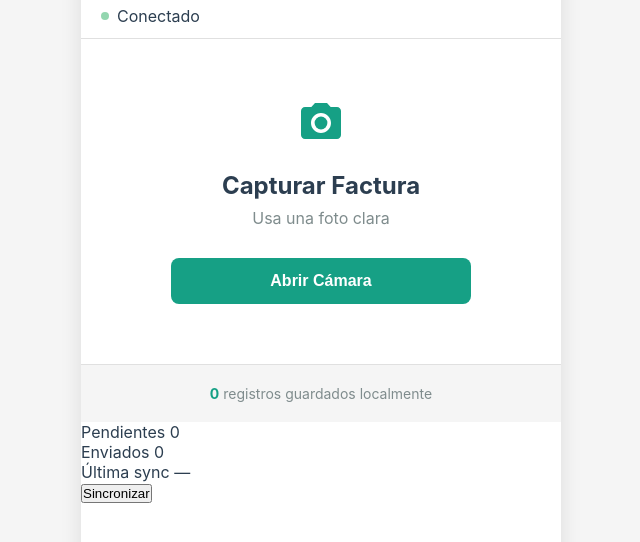
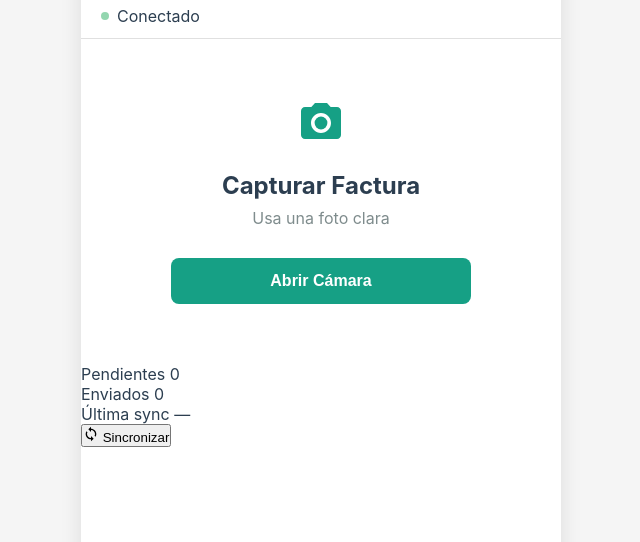
Before and after one commit to billioG/reintegros, a plain HTML site: page index.html in a window 1280 px wide. Shown: the part 62-604 px from the top of the page, without its empty margins (319-959 px from the left). Drawn offline with Linux system fonts and the light colour scheme.

Commit message:
Update sync button and remove footer section
Removed the footer section and replaced the sync button with a new button that includes an SVG icon.

```diff
--- a/index.html
+++ b/index.html
@@ -133,12 +133,7 @@
       </div>
     </div>
 
-    <footer>
-      <div class="saved-data">
-        <span id="savedCount">0</span> registros guardados localmente
-      </div>
-    </footer>
-
+    <!-- Dashboard de sincronización -->
     <div class="sync-dashboard">
       <div class="sync-stat">
         <span class="label">Pendientes</span>
@@ -152,7 +147,12 @@
         <span class="label">Última sync</span>
         <span class="value" id="dashLastSync">—</span>
       </div>
-      <button class="btn-sync" id="btnSyncNow">Sincronizar</button>
+      <button class="btn-sync" id="btnSyncNow">
+        <svg width="16" height="16" viewBox="0 0 24 24" fill="currentColor">
+          <path d="M12 4V1L8 5l4 4V6c3.31 0 6 2.69 6 6 0 1.01-.25 1.97-.7 2.8l1.46 1.46C19.54 15.03 20 13.57 20 12c0-4.42-3.58-8-8-8zm0 14c-3.31 0-6-2.69-6-6 0-1.01.25-1.97.7-2.8L5.24 7.74C4.46 8.97 4 10.43 4 12c0 4.42 3.58 8 8 8v3l4-4-4-4v3z"/>
+        </svg>
+        Sincronizar
+      </button>
     </div>
   </div>
 
```
